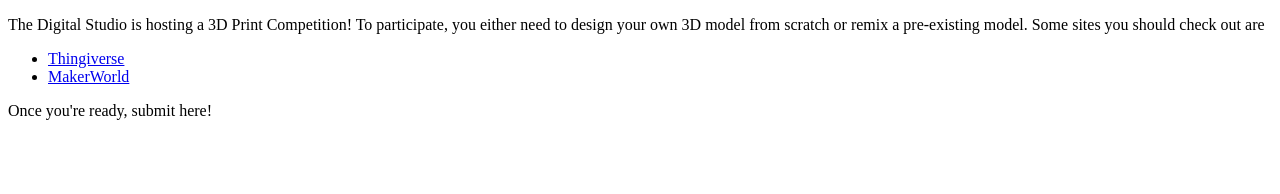
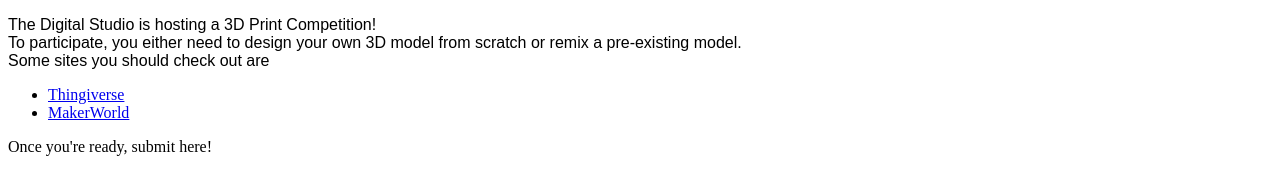
Before and after one commit to tangoc1325/3d-print-competition, a plain HTML site: page index.html in a window 1280 px wide. Drawn offline with Linux system fonts and the light colour scheme.

Commit message:
Update index.html

```diff
--- a/index.html
+++ b/index.html
@@ -3,17 +3,17 @@
 <head>
     <style>
         title {
-            font-family: "Futura";
+            font-family: 'Futura', sans-serif;
         }
         p {
-            font-family: "Freight";
+            font-family: 'Freight', sans-serif;
         }
     </style>
     <title> Digital Studio's 3D Print Competition </title>
 </head>
 <body>
-        <p> The Digital Studio is hosting a 3D Print Competition!
-            To participate, you either need to design your own 3D model from scratch or remix a pre-existing model.
+        <p> The Digital Studio is hosting a 3D Print Competition! <br>
+            To participate, you either need to design your own 3D model from scratch or remix a pre-existing model. <br>
             Some sites you should check out are
             <ul>
                 <li> <a href="https://www.thingiverse.com/">Thingiverse</a></li>
```
